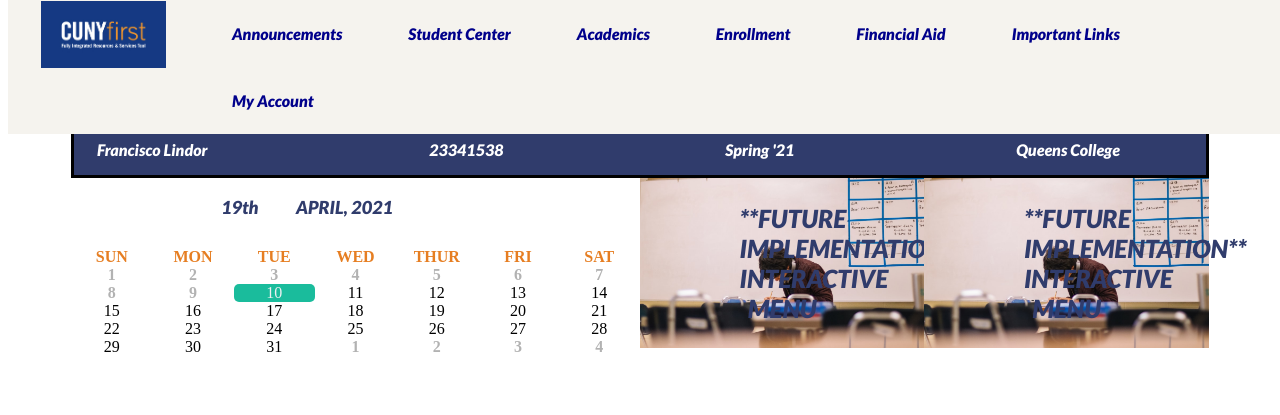
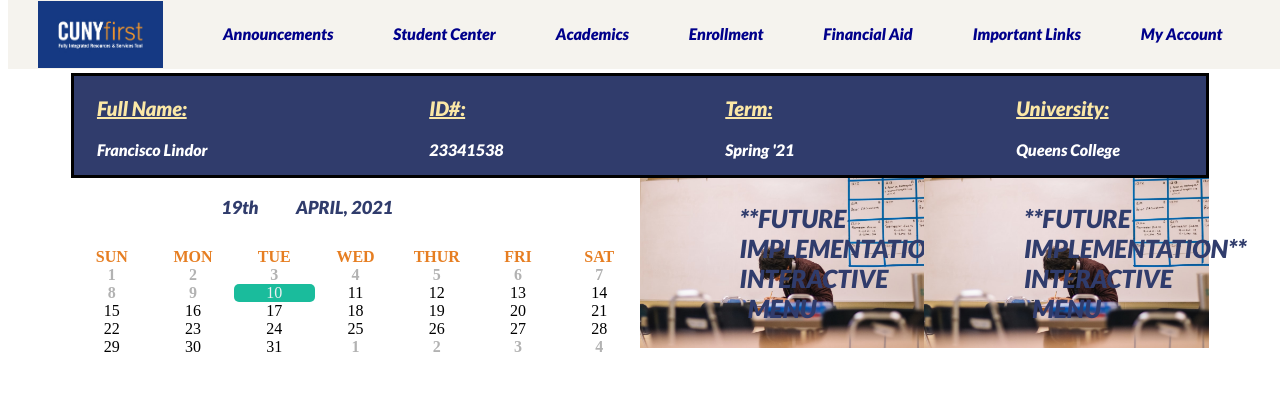
Before and after one commit to jonathanyulan99/qcfirst, a web app: file TestSite/HTML/student/cuny-announcements.html in a window 1280 px wide. Shown: the top 415 px of the page. Run offline with its HTML, style and script files only (its server is not run), Linux system fonts and the light colour scheme; some libraries are stand-ins or nearby versions.

Commit message:
Quick fixes

```diff
--- a/TestSite/CSS/student-styles/announcementstyles.css
+++ b/TestSite/CSS/student-styles/announcementstyles.css
@@ -52,7 +52,7 @@
     display: block;
     color: darkblue;
     text-align: center;
-    padding: 1px 33px;
+    padding: 1px 30px;
     text-decoration: none;
     line-height: 65px;
 }
@@ -60,6 +60,11 @@
 .nav-bar a:hover{
     background: #153983;
     color:white;
+}
+
+.nav-bar-logo a:hover{
+    position: relative;
+    top: -5px;
 }
 
 /* Styling for student details div at top of page*/
--- a/TestSite/HTML/student/add-search-courses.html
+++ b/TestSite/HTML/student/add-search-courses.html
@@ -22,7 +22,7 @@
     <body>
         <div class="student-add-courses-main-container">
             <nav class="nav-bar">
-                <a href="../student/cuny-announcements.html"><img class="nav-bar-logo" src="../../images/CUNYfirst.png" alt="logo1" id="cunyLogo" width="125"/></a>
+                <a href="../student/cuny-announcements.html"><img class="nav-bar-logo" src="../../images/CUNYfirst.png" alt="cunyFirstLogo" width="125"/></a>
                 <a href="../student/cuny-announcements.html">Announcements</a>
                 <a href="../student/student-center.html">Student Center</a>
                 <a href="../student/academics.html">Academics</a>
--- a/TestSite/HTML/student/cuny-announcements.html
+++ b/TestSite/HTML/student/cuny-announcements.html
@@ -21,7 +21,7 @@
     <body>
         <div class="announcement-main-container">
                 <nav class="nav-bar">
-                    <a href="../student/cuny-announcements.html"><img class="nav-bar-logo" src="../../images/CUNYfirst.png" alt="logo1" id="cunyLogo" width="125"/></a>
+                    <a href="../student/cuny-announcements.html"><img class="nav-bar-logo" src="../../images/CUNYfirst.png" alt="cuny-first-logo" width="125"/></a>
                     <a href="../student/cuny-announcements.html">Announcements</a>
                     <a href="../student/student-center.html">Student Center</a>
                     <a href="../student/academics.html">Academics</a>
```
